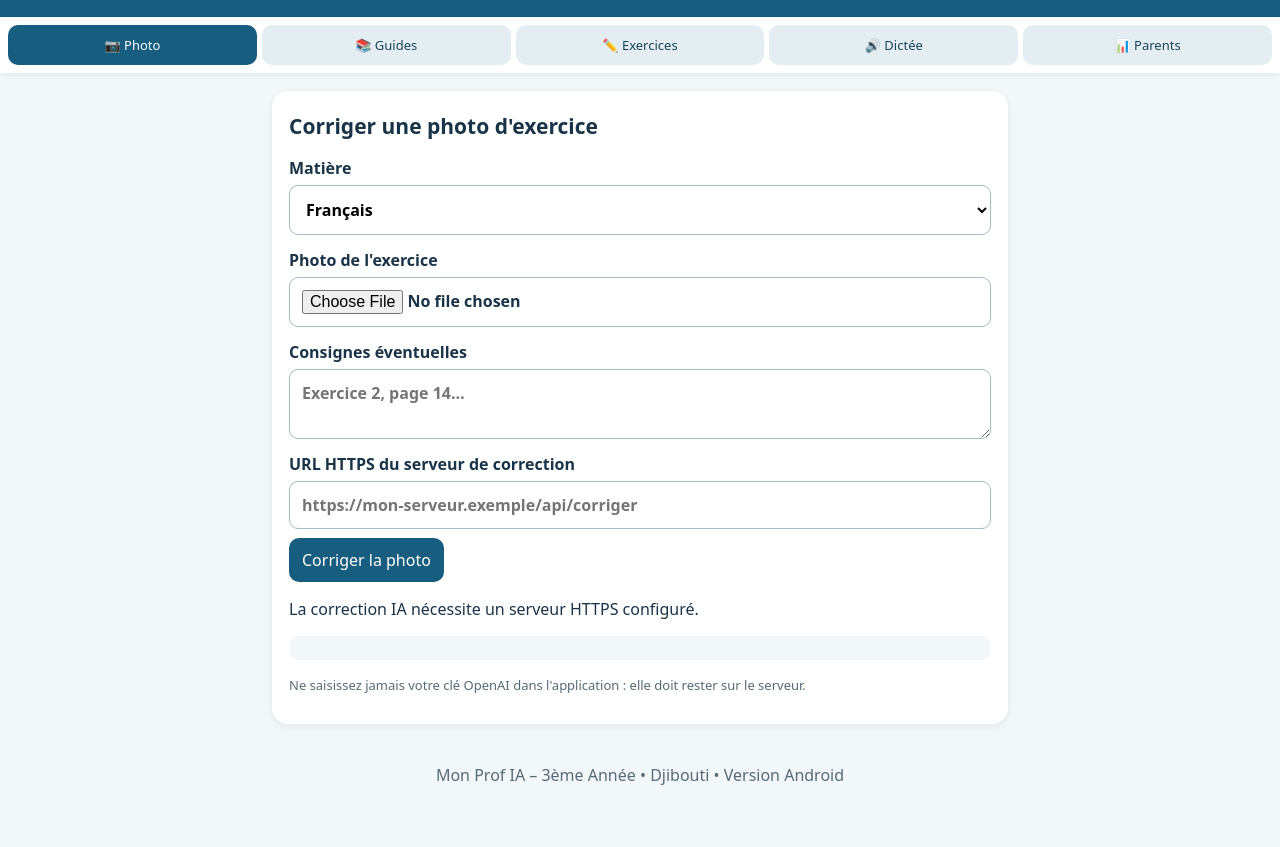
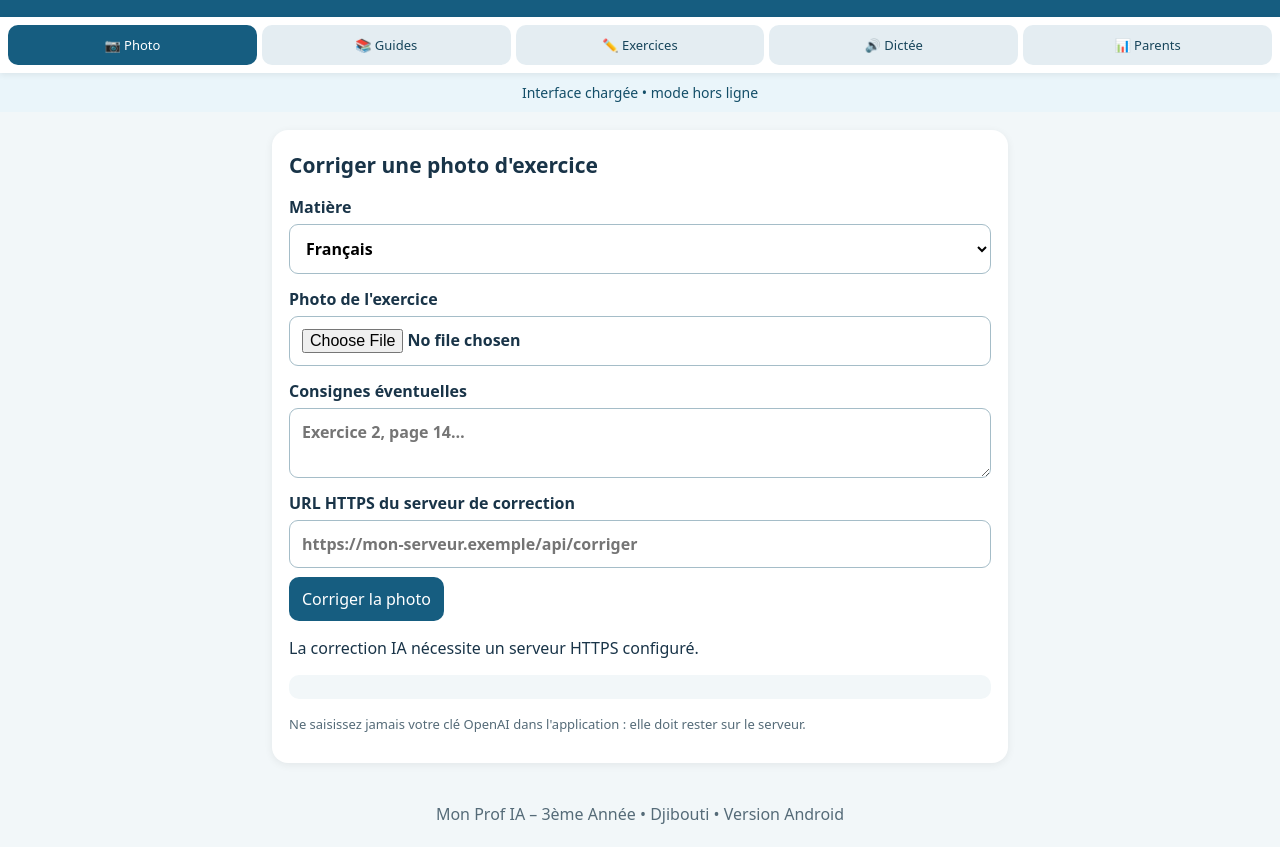
Before and after one commit to djama77/mon-prof-ia-3eme-annee, a website: page www/index.html in a window 1280 px wide. Shown: the part 88-935 px from the top of the page. Before the commit the page ends 896 px from the top, so only its background shows below. Drawn offline with Linux system fonts and the light colour scheme.

Commit message:
Afficher statut et erreurs de demarrage pour diagnostiquer ecran blanc

```diff
--- a/www/index.html
+++ b/www/index.html
@@ -2,9 +2,9 @@
 <html lang="fr"><head><meta charset="utf-8"><meta name="viewport" content="width=device-width,initial-scale=1"><meta name="theme-color" content="#165d80"><title>Mon Prof IA – 3ème Année</title><link rel="stylesheet" href="./style.css"></head>
 <body><header><h1>📘 Mon Prof IA</h1><p>3ème Année • Djibouti</p></header>
 <nav aria-label="Rubriques"><button class="tab active" data-tab="photo">📷 Photo</button><button class="tab" data-tab="guides">📚 Guides</button><button class="tab" data-tab="quiz">✏️ Exercices</button><button class="tab" data-tab="dictee">🔊 Dictée</button><button class="tab" data-tab="parents">📊 Parents</button></nav>
-<main><section id="photo" class="panel"><h2>Corriger une photo d'exercice</h2><label>Matière<select id="matiere"><option>Français</option><option>Mathématiques</option><option>Arabe</option><option>Anglais</option><option>Sciences expérimentales</option><option>EMCI</option><option>Histoire-géographie</option></select></label><label>Photo de l'exercice<input id="image" type="file" accept="image/*" capture="environment"></label><img id="preview" alt="Aperçu de la photo" hidden><label>Consignes éventuelles<textarea id="note" rows="2" placeholder="Exercice 2, page 14…"></textarea></label><label>URL HTTPS du serveur de correction<input id="api" type="url" placeholder="https://mon-serveur.exemple/api/corriger"></label><button id="correct" class="primary">Corriger la photo</button><p id="status" role="status">La correction IA nécessite un serveur HTTPS configuré.</p><pre id="answer" aria-live="polite"></pre><p class="hint">Ne saisissez jamais votre clé OpenAI dans l'application : elle doit rester sur le serveur.</p></section>
+<div id="startup" role="status" style="background:#eaf5fa;color:#134e68;padding:10px;text-align:center;font-size:14px">Chargement de Mon Prof IA…</div><main><section id="photo" class="panel"><h2>Corriger une photo d'exercice</h2><label>Matière<select id="matiere"><option>Français</option><option>Mathématiques</option><option>Arabe</option><option>Anglais</option><option>Sciences expérimentales</option><option>EMCI</option><option>Histoire-géographie</option></select></label><label>Photo de l'exercice<input id="image" type="file" accept="image/*" capture="environment"></label><img id="preview" alt="Aperçu de la photo" hidden><label>Consignes éventuelles<textarea id="note" rows="2" placeholder="Exercice 2, page 14…"></textarea></label><label>URL HTTPS du serveur de correction<input id="api" type="url" placeholder="https://mon-serveur.exemple/api/corriger"></label><button id="correct" class="primary">Corriger la photo</button><p id="status" role="status">La correction IA nécessite un serveur HTTPS configuré.</p><pre id="answer" aria-live="polite"></pre><p class="hint">Ne saisissez jamais votre clé OpenAI dans l'application : elle doit rester sur le serveur.</p></section>
 <section id="guides" class="panel" hidden><h2>Bibliothèque CRIPEN</h2><label>Rechercher une matière ou une leçon<input id="findGuide" placeholder="Français, calcul, lecture…"></label><div id="guideList"></div><p class="hint">Les PDF des guides ne sont pas inclus dans le dépôt public. Ajoutez-les uniquement avec les autorisations nécessaires.</p><iframe id="reader" title="Guide pédagogique" hidden></iframe></section>
 <section id="quiz" class="panel" hidden><h2>Entraînement hors ligne</h2><label>Matière<select id="quizSubject"><option>Français</option><option>Mathématiques</option></select></label><button id="newQuestion" class="primary">Nouvel exercice</button><p id="question"></p><div id="choices"></div><p id="quizFeedback" role="status"></p></section>
 <section id="dictee" class="panel" hidden><h2>Lecture et dictées</h2><label>Texte à écouter<textarea id="speechText" rows="3">Le jardinier arrose les fleurs.</textarea></label><button id="speak">▶ Écouter</button><button id="dictate">🎧 Commencer une dictée</button><label>Ma réponse<textarea id="dictation" rows="3"></textarea></label><button id="checkDictation">Vérifier la dictée</button><p id="dictFeedback" role="status"></p></section>
 <section id="parents" class="panel" hidden><h2>Tableau de bord des parents</h2><div id="dashboard"></div><button id="clear" class="secondary">Réinitialiser les résultats</button><p class="hint">Résultats enregistrés sur cet appareil uniquement.</p></section></main>
-<footer>Mon Prof IA – 3ème Année • Djibouti • Version Android</footer><script src="./app.js"></script></body></html>
+<footer>Mon Prof IA – 3ème Année • Djibouti • Version Android</footer><script>window.addEventListener("error",function(e){var s=document.getElementById("startup");if(s){s.textContent="Erreur de démarrage : "+(e.message||"inconnue")+". Ouvrez le diagnostic.";s.style.background="#ffe8e8";} });window.addEventListener("unhandledrejection",function(e){var s=document.getElementById("startup");if(s){s.textContent="Erreur : "+String(e.reason||"inconnue");s.style.background="#ffe8e8";}});</script><script src="./app.js"></script><script>document.getElementById("startup").textContent="Interface chargée • mode hors ligne";</script></body></html>
```
